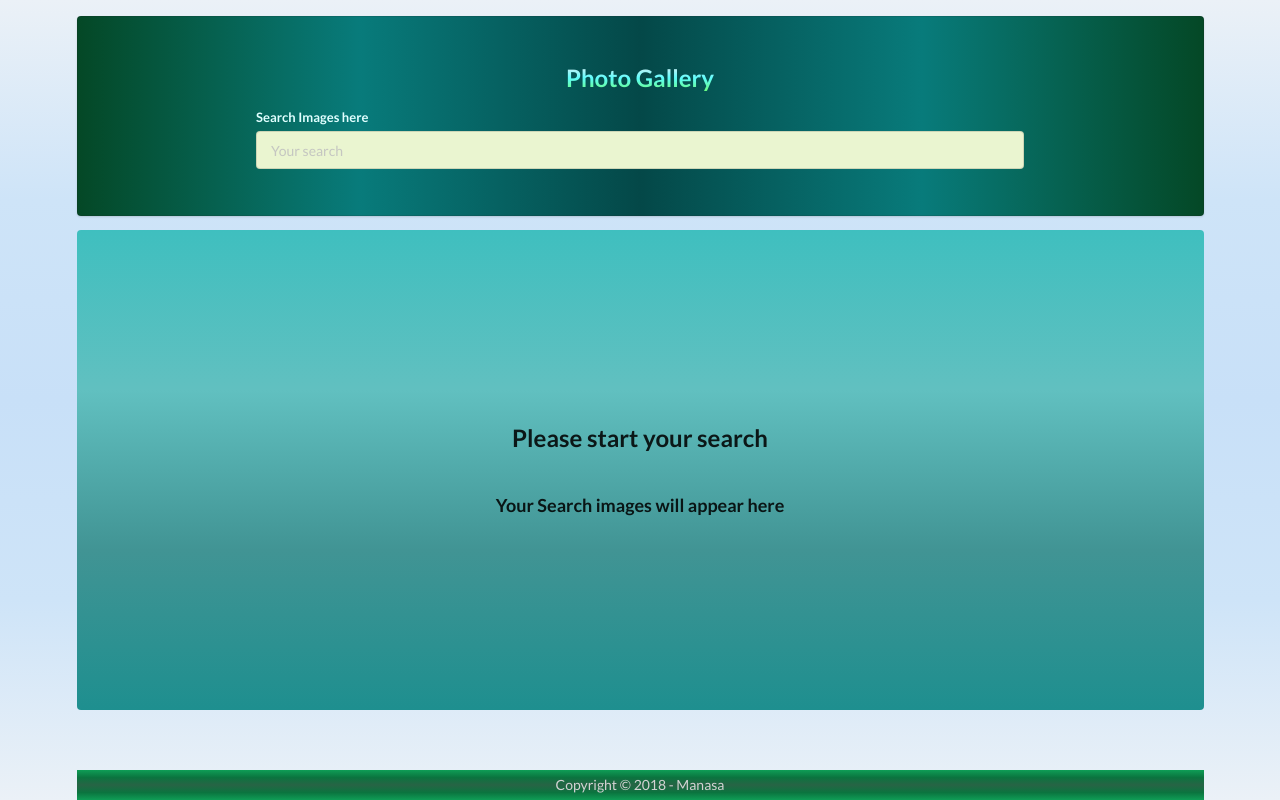
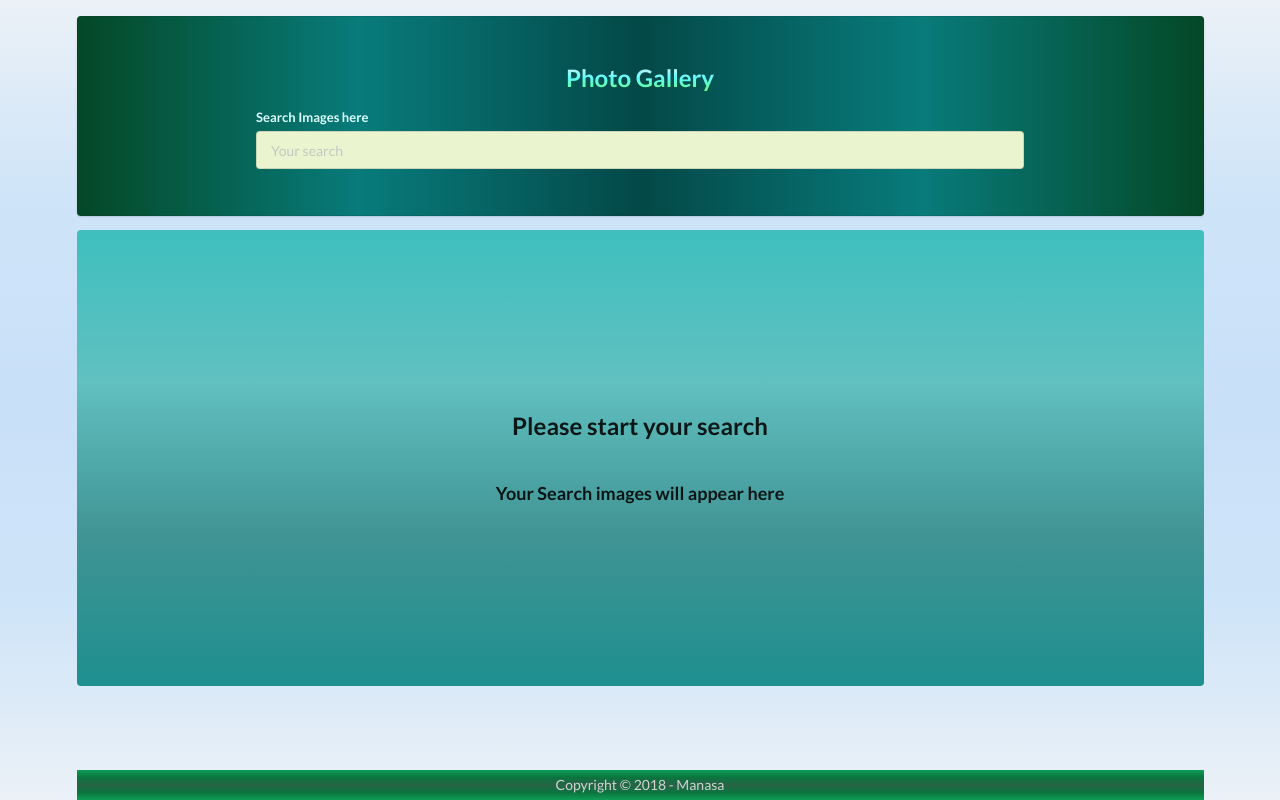
Before and after one commit to manasabheema/browse_images, a React (Create React App) app: page / in a window 1280 px wide. Built offline with nearby package versions, Linux system fonts and the light colour scheme.

Commit message:
Update ImageList.css

```diff
--- a/src/components/ImageList.css
+++ b/src/components/ImageList.css
@@ -50,7 +50,7 @@ body{
 .landing-text{
     font-family:Georgia, 'Times New Roman', Times, serif;
     border-radius: 4px;
-    height: 60vh;
+    height: 57vh;
     display: flex;
     flex-direction: column;
     justify-content: center;
```
